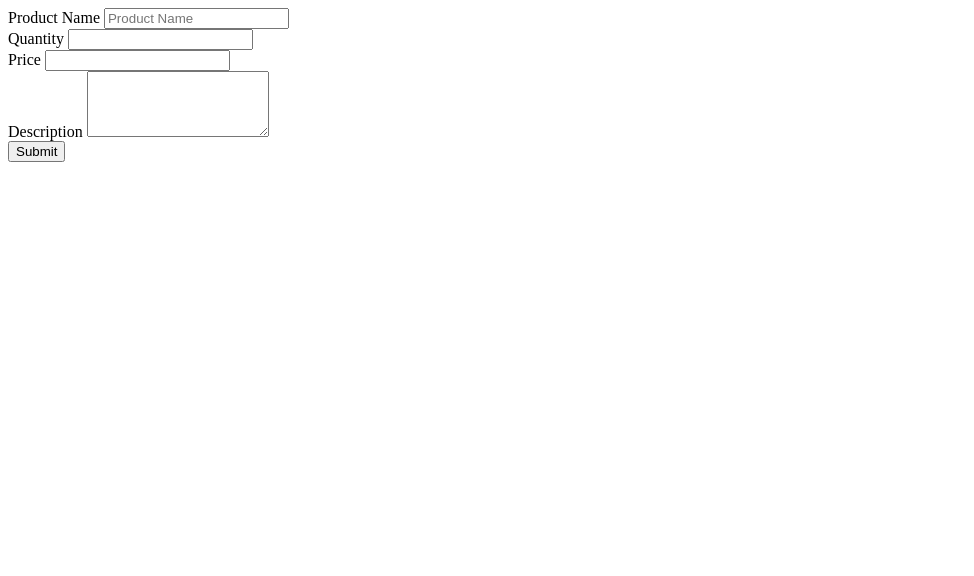
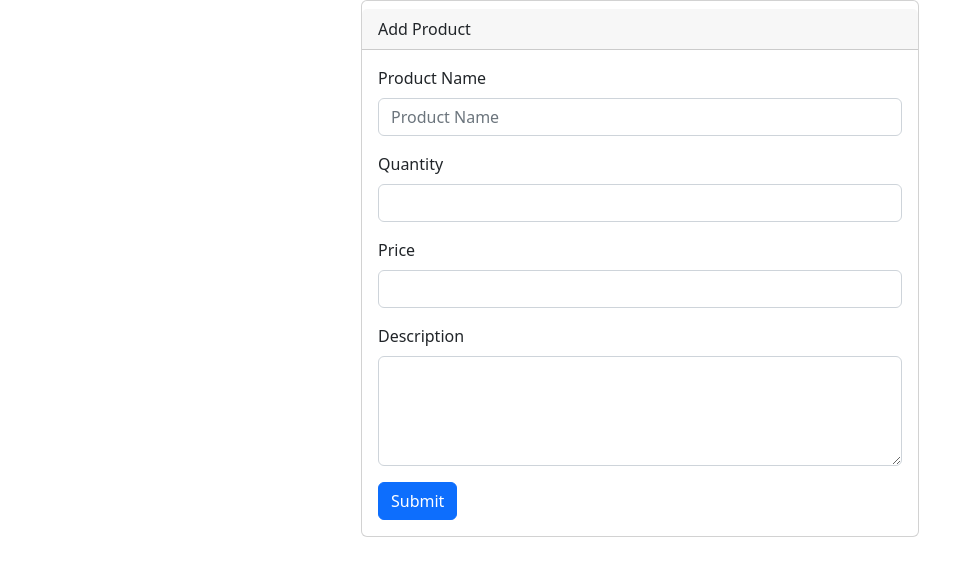
Before and after one commit to HtunHtunHtet/first-page, a PHP site: page /add_product.php in a window 1280 px wide. Shown: the top 576 px of the page, without its empty margins (0-974 px from the left). Run offline with PHP 8.4, Linux system fonts and the light colour scheme; some libraries are stand-ins or nearby versions.

Commit message:
add styles

```diff
--- a/add_product.php
+++ b/add_product.php
@@ -25,36 +25,58 @@ if ($_SERVER["REQUEST_METHOD"] == "POST") {
     $stmt = $mysqli ->prepare("INSERT INTO product_quantity(product_id, quantity) VALUE (LAST_INSERT_ID(), ?)");
     $stmt->bind_param( 'i', $quantity);
     $stmt->execute();
+    $stmt->close();
 
-    $stmt->close();
+    //redirect
+    header("Location: index.php");
 }
 
 ?>
 <!DOCTYPE html>
 <html lang="en">
     <head>
+        <meta charset="UTF-8">
         <title>First Page - Add product</title>
+        <meta http-equiv="X-UA-Compatible" content="IE=edge" />
+        <meta name="viewport" content="width=device-width, initial-scale=1.0, user-scalable=0, minimal-ui">
+        <link rel="stylesheet" href="./vendor/twitter/bootstrap/dist/css/bootstrap.min.css">
     </head>
     <body>
-        <form method="post" name="productForm" >
-            <label for="name">Product Name</label>
-            <input type="text" id="name" name="name" placeholder="Product Name" required>
-            <br/>
+    <div class="container">
+        <div class="col-md-6 offset-md-3">
+            <div class="card">
+                <div class="card-header mt-2">
+                    Add Product
+                </div>
+                <div class="card-body">
+                    <form method="post" name="productForm" >
+                        <div class="mb-3">
+                            <label for="name" class="form-label">Product Name</label>
+                            <input class="form-control" type="text" id="name" name="name" placeholder="Product Name" required>
+                        </div>
 
-            <label for="quantity">Quantity</label>
-            <input type="number" id="quantity" name="quantity" step="1" required>
-            <br/>
+                        <div class="mb-3">
+                            <label for="quantity" class="form-label">Quantity</label>
+                            <input class="form-control" type="number" id="quantity" name="quantity" step="1" required>
+                        </div>
 
-            <label for="price">Price</label>
-            <input type="number" id="price" name="price" step="0.1" required>
-            <br/>
+                        <div class="mb-3">
+                            <label for="price" class="form-label">Price</label>
+                            <input class="form-control" type="number" id="price" name="price" step="0.1" required>
+                        </div>
 
-            <label for="description">Description</label>
-            <textarea id="description" name="description" rows="4" required ></textarea>
-            <br/>
+                        <div class="mb-3">
+                            <label for="description" class="form-label">Description</label>
+                            <textarea class="form-control" id="description" name="description" rows="4" required ></textarea>
+                        </div>
+                        <input class="btn btn-primary" type="submit" value="Submit" name="submit">
+                    </form>
+                </div>
+            </div>
 
-            <input type="submit" value="Submit" name="submit">
-        </form>
+        </div>
+
+    </div>
     </body>
 </html>
 
```
Also changed, not shown: index.php (+23 -4 lines).
